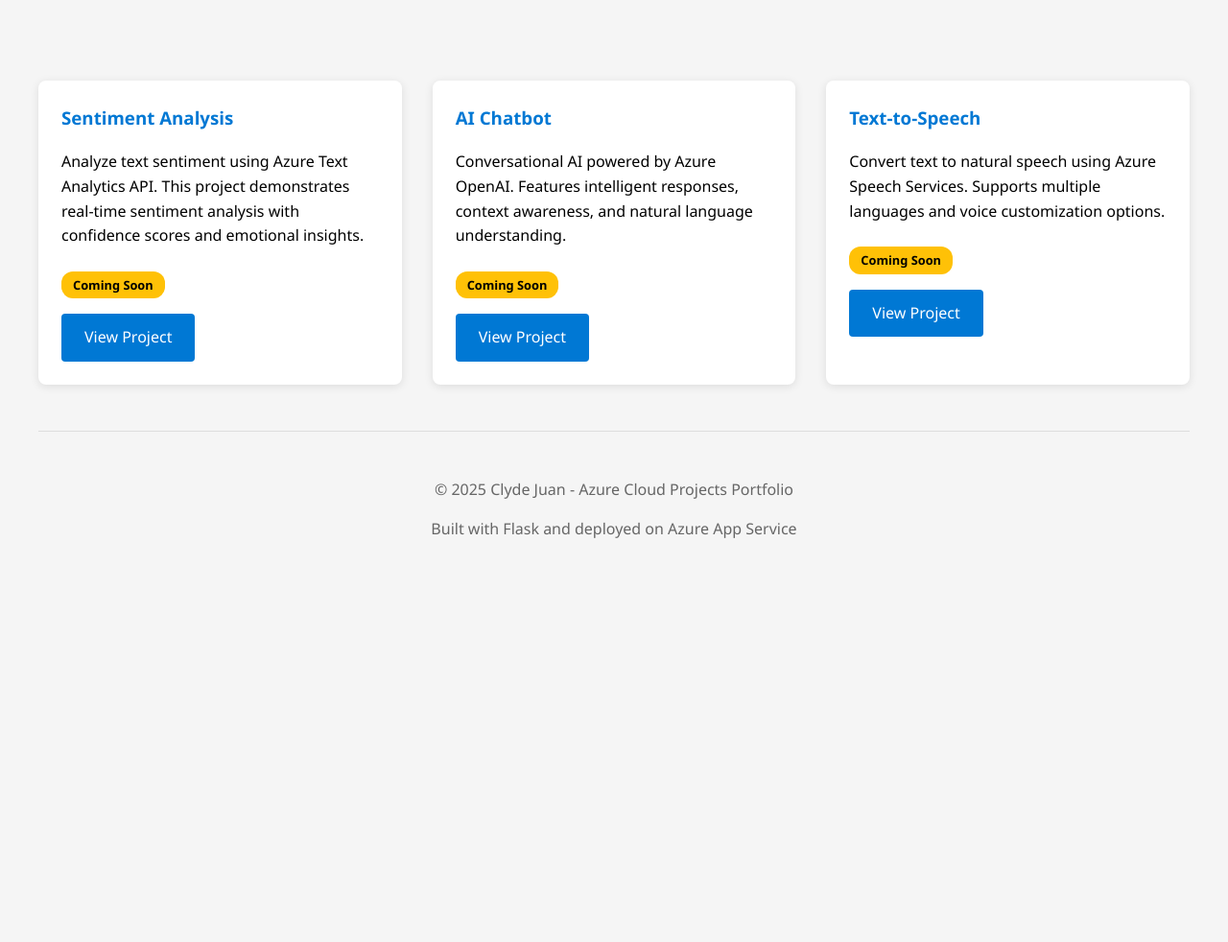
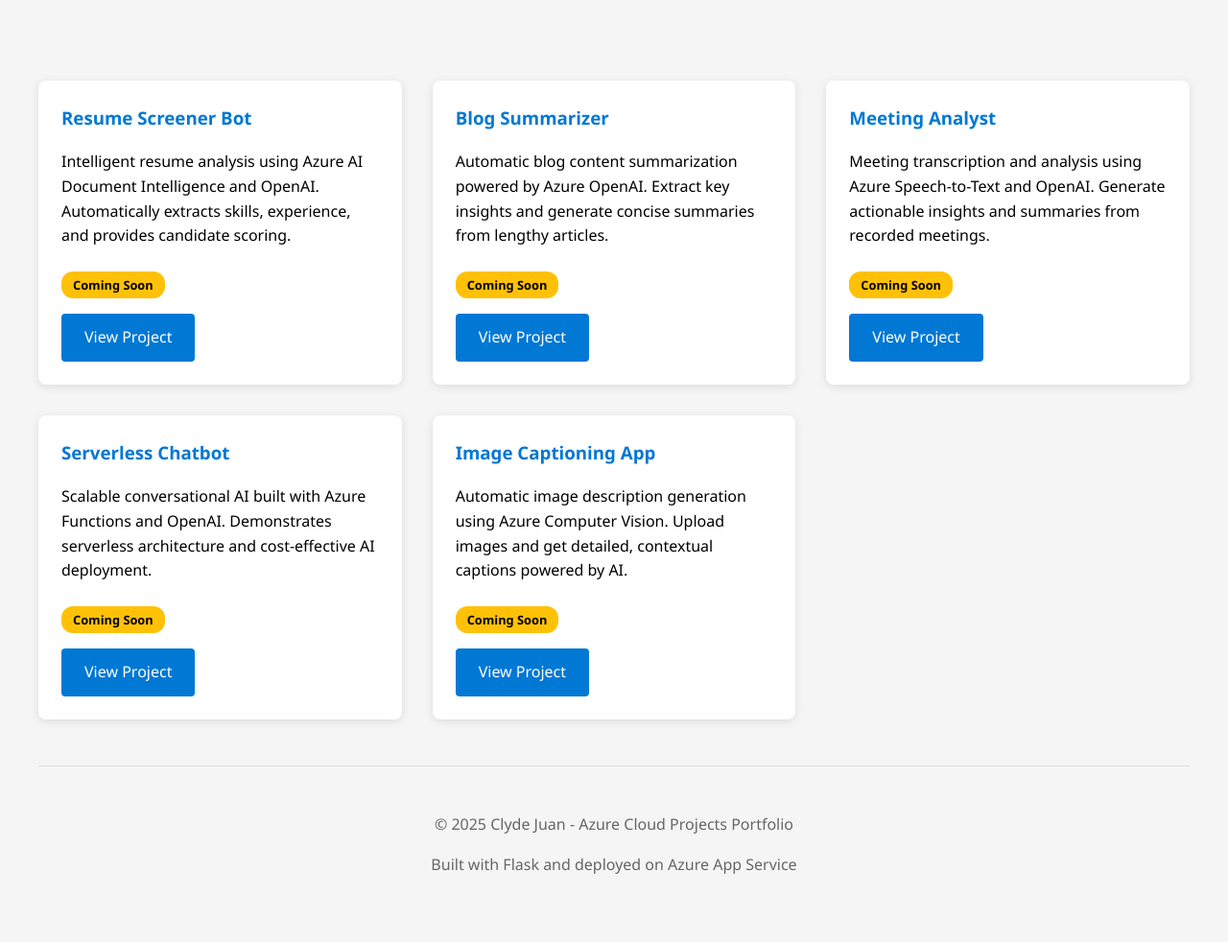
Before and after one commit to clydesu/azure-projects, a Flask app: page / in a window 1280 px wide. Shown: the part 207-1189 px from the top of the page at 96% size. Before the commit the page ends 768 px from the top, so only its background shows below. Run offline with Flask 3, Linux system fonts and the light colour scheme.

Commit message:
Update portfolio with 5 new Azure AI projects: Resume Screener Bot, Blog Summarizer, Meeting Analyst, Serverless Chatbot, Image Captioning App

```diff
--- a/app.py
+++ b/app.py
@@ -8,17 +8,25 @@ app = Flask(__name__)
 def home():
     return render_template("index.html")
 
-@app.route("/sentiment-analysis")
-def sentiment():
-    return "<h1>Sentiment Analysis</h1><p>Coming soon - Azure Text Analytics integration</p>"
+@app.route("/resume-screener")
+def resume_screener():
+    return "<h1>Resume Screener Bot</h1><p>Coming soon - Azure AI Document Intelligence & OpenAI integration for intelligent resume analysis</p>"
 
-@app.route("/chatbot")
-def chatbot():
-    return "<h1>AI Chatbot</h1><p>Coming soon - Azure OpenAI integration</p>"
+@app.route("/blog-summarizer")
+def blog_summarizer():
+    return "<h1>Blog Summarizer</h1><p>Coming soon - Azure OpenAI integration for automatic blog content summarization</p>"
 
-@app.route("/tts")
-def tts():
-    return "<h1>Text-to-Speech</h1><p>Coming soon - Azure Speech Services integration</p>"
+@app.route("/meeting-analyst")
+def meeting_analyst():
+    return "<h1>Meeting Analyst</h1><p>Coming soon - Azure Speech-to-Text & OpenAI integration for meeting transcription and analysis</p>"
+
+@app.route("/serverless-chatbot")
+def serverless_chatbot():
+    return "<h1>Serverless Chatbot</h1><p>Coming soon - Azure Functions & OpenAI integration for scalable conversational AI</p>"
+
+@app.route("/image-captioning")
+def image_captioning():
+    return "<h1>Image Captioning App</h1><p>Coming soon - Azure Computer Vision integration for automatic image description generation</p>"
 
 if __name__ == "__main__":
     app.run(host="0.0.0.0", port=8000, debug=True)
--- a/templates/index.html
+++ b/templates/index.html
@@ -97,27 +97,43 @@
     <div class="container">
         <div class="projects-grid">
             <div class="project-card">
-                <h3>Sentiment Analysis</h3>
-                <p>Analyze text sentiment using Azure Text Analytics API. This project demonstrates real-time sentiment analysis with confidence scores and emotional insights.</p>
+                <h3>Resume Screener Bot</h3>
+                <p>Intelligent resume analysis using Azure AI Document Intelligence and OpenAI. Automatically extracts skills, experience, and provides candidate scoring.</p>
                 <div class="status">Coming Soon</div>
                 <br>
-                <a href="/sentiment-analysis" class="btn">View Project</a>
+                <a href="/resume-screener" class="btn">View Project</a>
             </div>
 
             <div class="project-card">
-                <h3>AI Chatbot</h3>
-                <p>Conversational AI powered by Azure OpenAI. Features intelligent responses, context awareness, and natural language understanding.</p>
+                <h3>Blog Summarizer</h3>
+                <p>Automatic blog content summarization powered by Azure OpenAI. Extract key insights and generate concise summaries from lengthy articles.</p>
                 <div class="status">Coming Soon</div>
                 <br>
-                <a href="/chatbot" class="btn">View Project</a>
+                <a href="/blog-summarizer" class="btn">View Project</a>
             </div>
 
             <div class="project-card">
-                <h3>Text-to-Speech</h3>
-                <p>Convert text to natural speech using Azure Speech Services. Supports multiple languages and voice customization options.</p>
+                <h3>Meeting Analyst</h3>
+                <p>Meeting transcription and analysis using Azure Speech-to-Text and OpenAI. Generate actionable insights and summaries from recorded meetings.</p>
                 <div class="status">Coming Soon</div>
                 <br>
-                <a href="/tts" class="btn">View Project</a>
+                <a href="/meeting-analyst" class="btn">View Project</a>
+            </div>
+
+            <div class="project-card">
+                <h3>Serverless Chatbot</h3>
+                <p>Scalable conversational AI built with Azure Functions and OpenAI. Demonstrates serverless architecture and cost-effective AI deployment.</p>
+                <div class="status">Coming Soon</div>
+                <br>
+                <a href="/serverless-chatbot" class="btn">View Project</a>
+            </div>
+
+            <div class="project-card">
+                <h3>Image Captioning App</h3>
+                <p>Automatic image description generation using Azure Computer Vision. Upload images and get detailed, contextual captions powered by AI.</p>
+                <div class="status">Coming Soon</div>
+                <br>
+                <a href="/image-captioning" class="btn">View Project</a>
             </div>
         </div>
 
```
